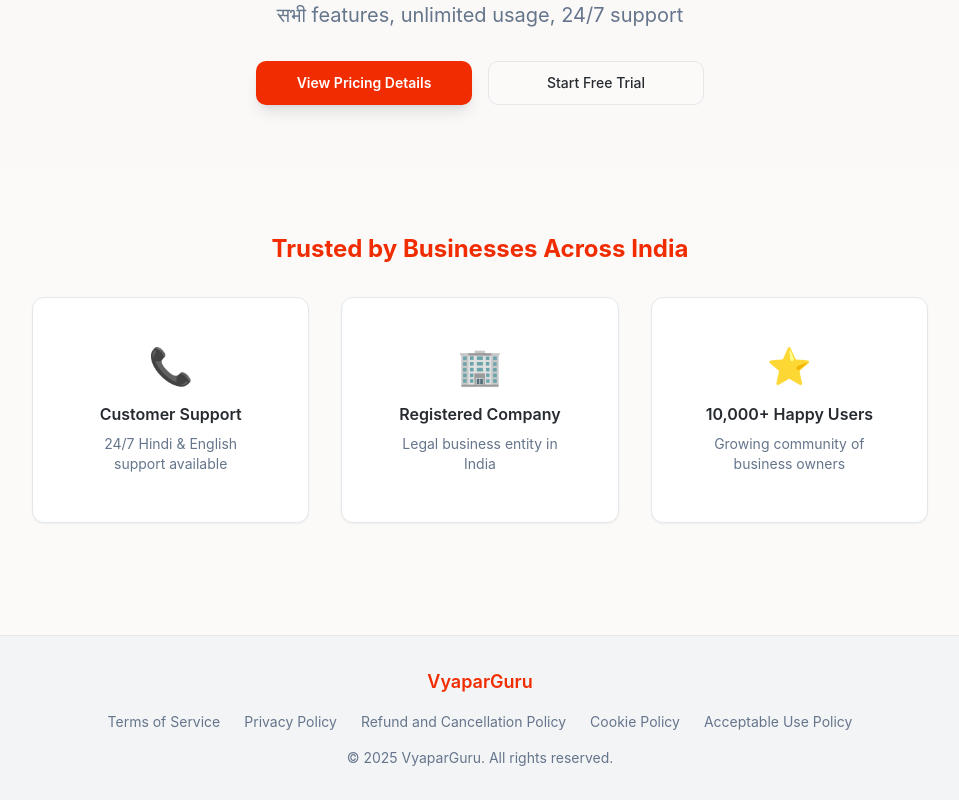
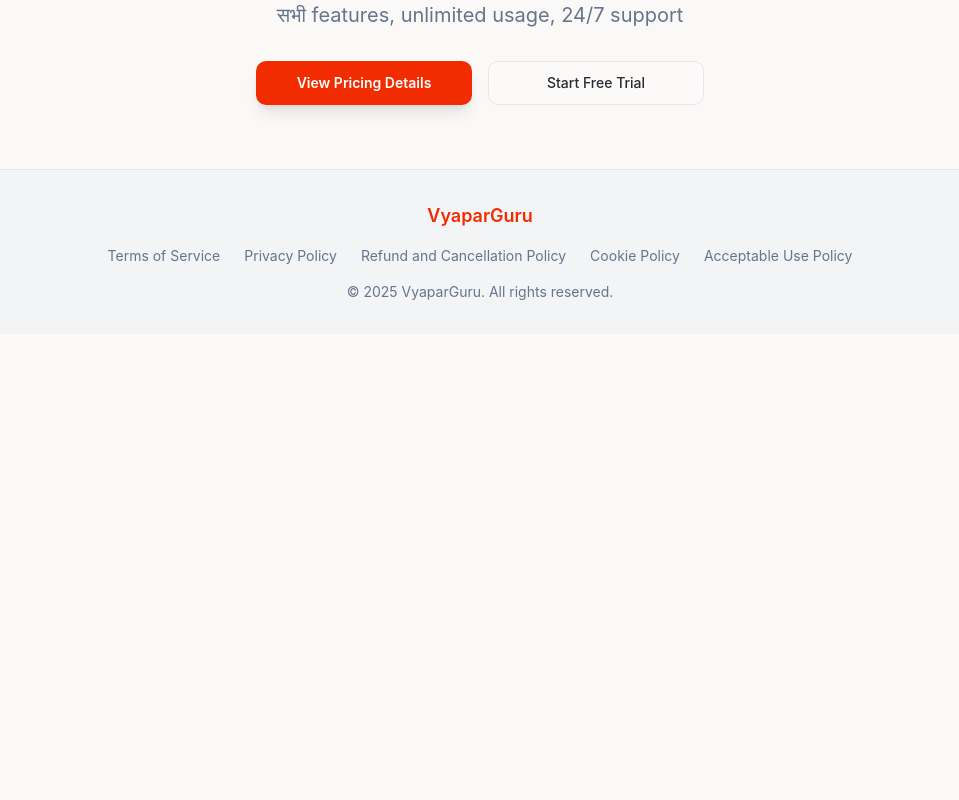
Before and after one commit to darylperisCM/vyaparguru, a React (Vite) app: page / in a window 1280 px wide. Shown: the part 1819-2619 px from the top of the page, without its empty margins (160-1119 px from the left). After the commit the page ends 2153 px from the top, so only its background shows below. Built offline with nearby package versions, Linux system fonts and the light colour scheme.

Commit message:
Remove Trust section and fix HeroVideo

```diff
--- a/src/components/HeroVideo.tsx
+++ b/src/components/HeroVideo.tsx
@@ -39,7 +39,7 @@ export default function HeroVideo() {
               src={posterHQ}
               onError={(e) => { (e.currentTarget as HTMLImageElement).src = posterFallback; }}
               alt="VyaparGuru demo poster"
-              fetchpriority="high"
+              fetchPriority="high"
               decoding="async"
               style={{
                 position: "absolute",
--- a/src/pages/Index.tsx
+++ b/src/pages/Index.tsx
@@ -194,39 +194,6 @@ export default function Index() {
         </div>
       </section>
 
-      {/* Trust Section */}
-      <section className="py-16 px-4 bg-background">
-        <div className="container mx-auto">
-          <div className="text-center mb-12">
-            <h2 className="text-2xl font-bold mb-8 text-primary">Trusted by Businesses Across India</h2>
-            <div className="grid md:grid-cols-3 gap-8 max-w-4xl mx-auto">
-              <Card className="p-6">
-                <CardContent className="pt-6 text-center">
-                  <div className="text-4xl mb-4">📞</div>
-                  <h3 className="font-semibold mb-2">Customer Support</h3>
-                  <p className="text-sm text-muted-foreground">24/7 Hindi & English support available</p>
-                </CardContent>
-              </Card>
-
-              <Card className="p-6">
-                <CardContent className="pt-6 text-center">
-                  <div className="text-4xl mb-4">🏢</div>
-                  <h3 className="font-semibold mb-2">Registered Company</h3>
-                  <p className="text-sm text-muted-foreground">Legal business entity in India</p>
-                </CardContent>
-              </Card>
-
-              <Card className="p-6">
-                <CardContent className="pt-6 text-center">
-                  <div className="text-4xl mb-4">⭐</div>
-                  <h3 className="font-semibold mb-2">10,000+ Happy Users</h3>
-                  <p className="text-sm text-muted-foreground">Growing community of business owners</p>
-                </CardContent>
-              </Card>
-            </div>
-          </div>
-        </div>
-      </section>
       </div>
     </>
   );
```
